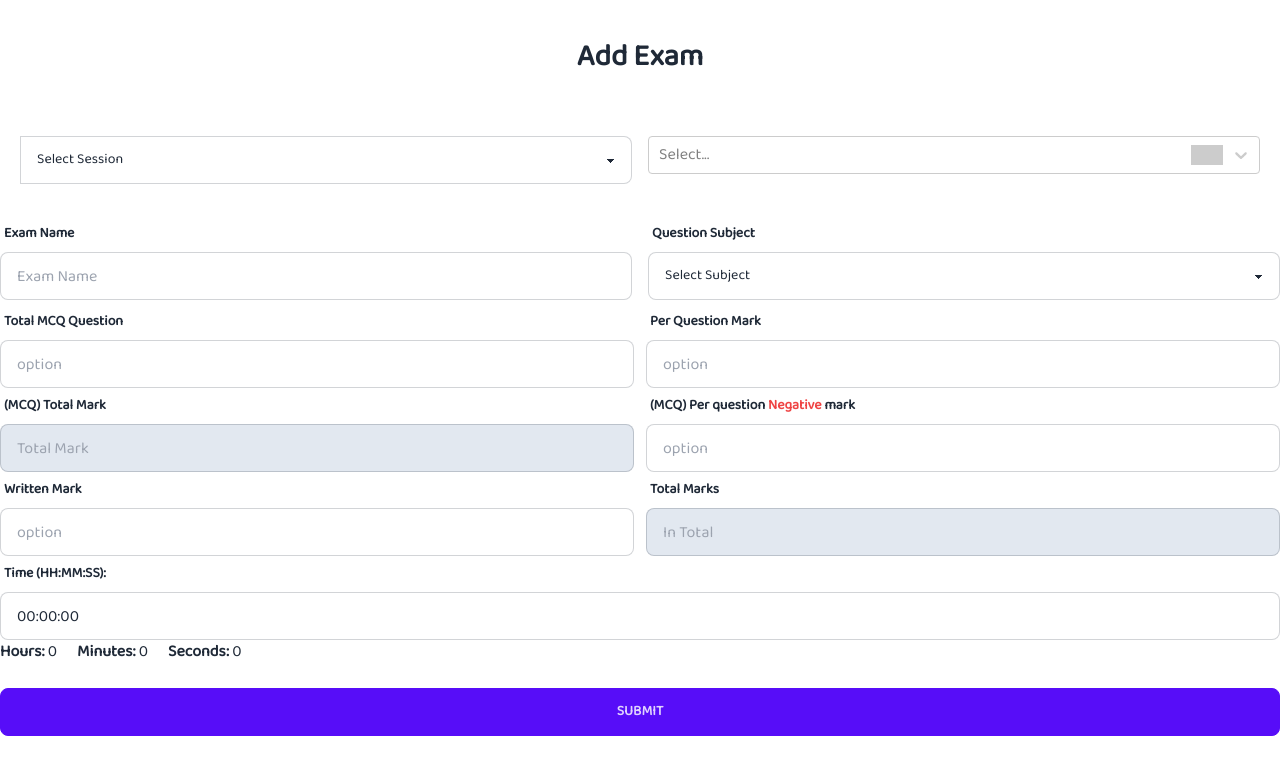
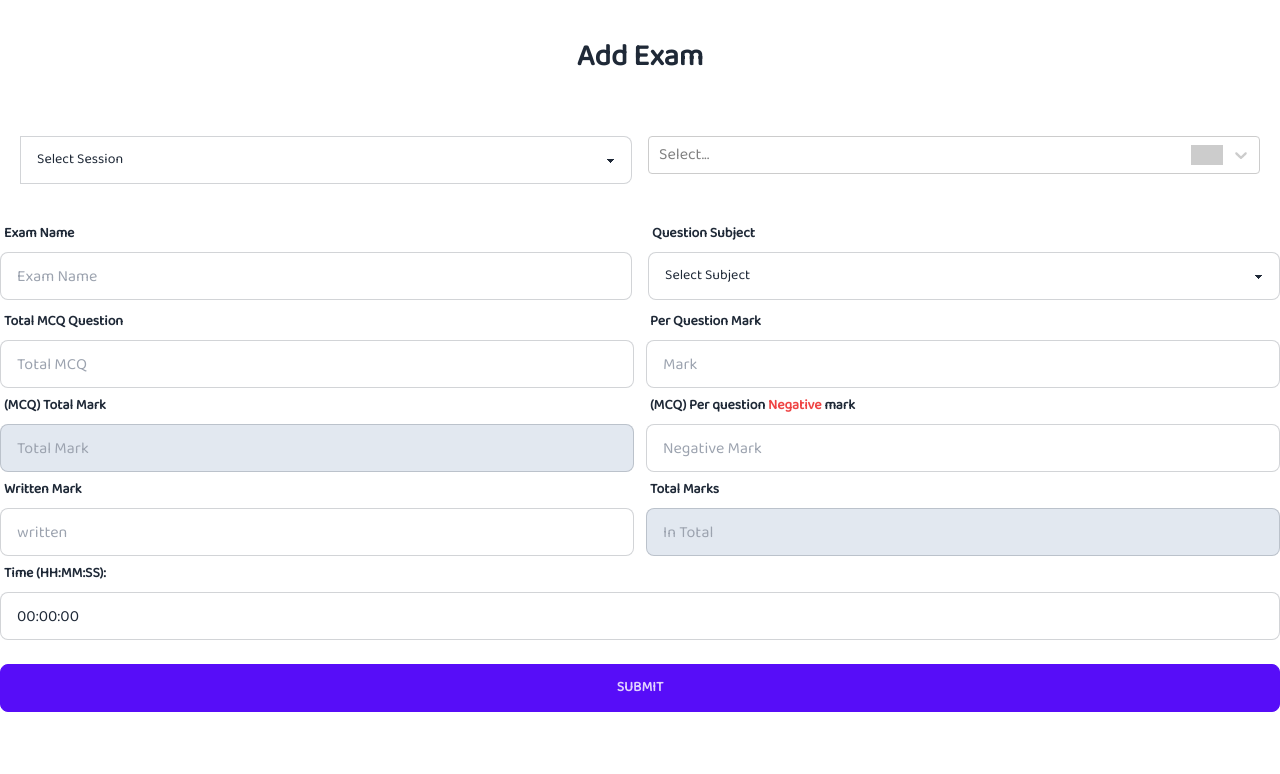
Before and after one commit to abutahermuhammad/sOE-Frontend, a React (Vite) app: page /exam_create in a window 1280 px wide. Shown: the top 774 px of the page. Built offline with nearby package versions, Linux system fonts and the light colour scheme.

Commit message:
fix total prblm

```diff
--- a/src/pages/ExamQuesion/Exam/ExamCreate.jsx
+++ b/src/pages/ExamQuesion/Exam/ExamCreate.jsx
@@ -9,12 +9,37 @@ const options = [
 
 const ExamCreate = () => {
   const [selectedSubject, setSelectedSubject] = useState([]);
-  const [selectTime, SetSelectTime] = useState(new Date())
+  // const [selectTime, SetSelectTime] = useState(new Date())
   // time inputed state here
   const [timeInput, setTimeInput] = useState("00:00:00");
-  const [hours, setHours] = useState(0);
-  const [minutes, setMinutes] = useState(0);
-  const [seconds, setSeconds] = useState(0);
+  const [mcq, setmcq] = useState(null);
+  const [mTotal, setMTotal] = useState(null);
+  // const [wmarks, setwmarks] = useState(null);
+  const [inTotal, setinTotal] = useState(null);
+  // console.log(mcq)
+  // console.log(mMark)
+
+
+  const handleTotalMcqMark = (e) => {
+    const newMMark = e.target.value;
+    const newMTotal = newMMark * mcq;
+    setinTotal(newMTotal);
+    setMTotal(newMTotal);
+
+    recalculateTotal(newMTotal, allTotal);
+  };
+
+  const handleIntotalMarks = (e) => {
+    const newAllTotal = parseInt(e.target.value);
+    setinTotal(newAllTotal);
+    recalculateTotal(mTotal, newAllTotal);
+  };
+
+  const recalculateTotal = (newMTotal, newAllTotal) => {
+    // Recalculate the total based on newMTotal and newAllTotal
+    const total = newMTotal + newAllTotal;
+    setinTotal(total);
+  };
 
   const handleTimeInputChange = (event) => {
     const value = event.target.value;
@@ -23,10 +48,10 @@ const ExamCreate = () => {
 
     // Parse the input and update hours, minutes, and seconds
     const [h, m, s] = value.split(":").map(Number);
-    setHours(h);
-    setMinutes(m);
-    setSeconds(s);
-    const time ={h,m,s}
+    // setHours(h);
+    // setMinutes(m);
+    // setSeconds(s);
+    const time = { h, m, s }
 
     console.log("time after", time)
   }
@@ -91,14 +116,20 @@ const ExamCreate = () => {
                 <label className="label">
                   <span className="label-text font-bold"> Total MCQ Question</span>
                 </label>
-                <input type="text" name="optionA" placeholder="option" className="input input-bordered  w-full" />
+                <input type="number" name="totalmcq" placeholder="Total MCQ"
+                  value={mcq}
+                  onChange={(event) => setmcq(parseInt(event.target.value))}
+                  className="input input-bordered  w-full" />
               </div>
               {/*  */}
               <div className="w-full">
                 <label className="label">
                   <span className="label-text font-bold"> Per Question Mark </span>
                 </label>
-                <input type="text" name="optionA" placeholder="option" className="input input-bordered  w-full" />
+                <input type="number" name="mcqmark" placeholder="Mark"
+
+                  onChange={handleTotalMcqMark}
+                  className="input input-bordered  w-full" />
               </div>
 
             </div>
@@ -112,14 +143,16 @@ const ExamCreate = () => {
               <label className="label">
                 <span className="label-text font-bold"> (MCQ) Total Mark </span>
               </label>
-              <input readOnly type="text" name="optionA" placeholder="Total Mark" className="input input-bordered bg-slate-200  w-full" />
+              <input readOnly type="number" name="totalmcqmark"
+                value={mTotal}
+                placeholder="Total Mark" className="input input-bordered bg-slate-200  w-full" />
             </div>
             {/*  */}
             <div className="w-full">
               <label className="label">
                 <span className="label-text font-bold"> (MCQ) Per question <span className="text-red-500">Negative</span> mark </span>
               </label>
-              <input type="text" name="optionA" placeholder="option" className="input input-bordered  w-full" />
+              <input type="number" name="negative" placeholder="Negative Mark" className="input input-bordered  w-full" />
             </div>
 
           </div>
@@ -130,39 +163,37 @@ const ExamCreate = () => {
               <label className="label">
                 <span className="label-text font-bold"> Written Mark</span>
               </label>
-              <input type="text" name="optionA" placeholder="option" className="input input-bordered  w-full" />
+              <input type="number" name="writtenmark" placeholder="written"
+
+              onChange={handleIntotalMarks}
+              className="input input-bordered  w-full" />
             </div>
             {/*  */}
             <div className="w-full">
               <label className="label">
                 <span className="label-text font-bold"> Total Marks </span>
               </label>
-              <input readOnly type="text" name="optionA" placeholder="In Total" className="input input-bordered bg-slate-200  w-full" />
+              <input readOnly type="number" name="totalmarks"
+              placeholder="In Total"
+              value={inTotal}
+               className="input input-bordered bg-slate-200  w-full" />
             </div>
 
           </div>
           {/* 4 */}
-         {/* <TimeInputForm/> */}
+
 
           <div className='w-full'>
             <label className="label">
               <span className="label-text font-bold"> Time (HH:MM:SS): </span>
             </label>
-
-          {/* <input
-            type="text"
-
-            value={this.state.timeInput}
-            onChange={this.handleTimeInputChange}
-
-          /> */}
             <input
               type="text"
               className="input input-bordered w-full"
               value={timeInput}
               onChange={handleTimeInputChange}
             />
-       <div className="flex item-center gap-5">
+            {/* <div className="flex item-center gap-5">
        <div>
         <strong>Hours:</strong> {hours}
       </div>
@@ -173,7 +204,7 @@ const ExamCreate = () => {
         <strong>Seconds:</strong> {seconds}
       </div>
        </div>
-
+    */}
 
           </div>
 
--- a/src/pages/ExamQuesion/Exam/InputTime.jsx
+++ /dev/null
@@ -1,47 +0,0 @@
-import React, { Component } from 'react';
-
-const TimeInputForm {
-  constructor(props) {
-    super(props);
-
-    this.state = {
-      timeInput: "00:00:00",
-      hours: 0,
-      minutes: 0,
-      seconds: 0,
-    };
-  }
-
-  handleTimeInputChange = (event) => {
-    const value = event.target.value;
-    this.setState({ timeInput: value });
-    console.log(value)
-
-    // Parse the input and update hours, minutes, and seconds
-    const [hours, minutes, seconds] = value.split(":").map(Number);
-    this.setState({ hours, minutes, seconds });
-    console.log({hours, minutes, seconds})
-  }
-
-  render() {
-    return (
-      <div className='w-full'>
-          <label className="label">
-                <span className="label-text font-bold"> Time (HH:MM:SS): </span>
-              </label>
-
-          <input
-            type="text"
-            className="input input-bordered w-full"
-            value={this.state.timeInput}
-            onChange={this.handleTimeInputChange}
-
-          />
-
-
-      </div>
-    );
-  }
-}
-
-export default TimeInputForm;
```
Lines whose indentation alone changed are shown as unchanged.
